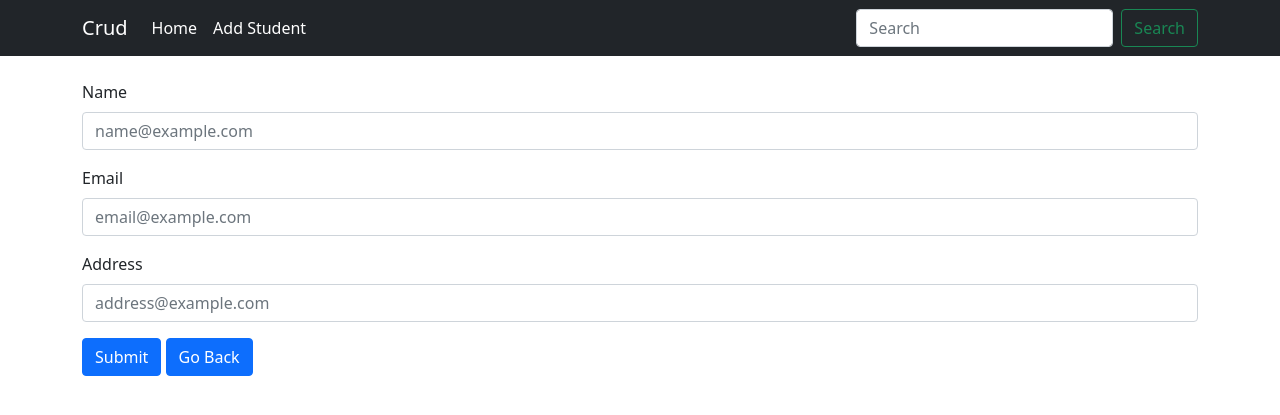
After one commit to AjRadwan/Django-crud, a Django app: page /addstudent/ in a window 1280 px wide. The commit adds this page. Shown: the top 415 px of the page. Run offline with Django 4.2, Linux system fonts and the light colour scheme.

Commit message:
add student form

```diff
--- /dev/null
+++ b/core/templates/addstudent.html
@@ -0,0 +1,27 @@
+{% extends 'base.html' %}
+
+{% block title %}Add Student{% endblock title %}
+
+{% block main_body %}
+
+<div class="container my-4">
+  <form method="POST" action="">
+      {% csrf_token %}
+    <div class="mb-3">
+        <label class="form-label">Name</label>
+        <input type="name" class="form-control" placeholder="name@example.com">
+      </div>
+    <div class="mb-3">
+        <label class="form-label">Email</label>
+        <input type="email" class="form-control" placeholder="email@example.com">
+      </div>
+    <div class="mb-3">
+        <label class="form-label">Address</label>
+        <input type="address" class="form-control" placeholder="address@example.com">
+      </div>
+      <button type="submit" class="btn btn-primary">Submit</button>
+      <a class="btn btn-primary" href="{% url 'home' %}">Go Back</a>
+  </form>
+</div>
+
+{% endblock main_body %}
--- a/core/templates/base.html
+++ b/core/templates/base.html
@@ -21,10 +21,10 @@
       <div class="collapse navbar-collapse" id="navbarSupportedContent">
         <ul class="navbar-nav me-auto mb-2 mb-lg-0">
           <li class="nav-item">
-            <a class="nav-link active" aria-current="page" href="#">Home</a>
+            <a class="nav-link active" aria-current="page" href="{% url 'home' %}">Home</a>
           </li>
           <li class="nav-item">
-            <a class="nav-link active" aria-current="page" href="#">Add Student</a>
+            <a class="nav-link active" aria-current="page" href="{% url 'addstudent' %}">Add Student</a>
           </li>
             </ul>
         <form class="d-flex">
--- a/core/templates/home.html
+++ b/core/templates/home.html
@@ -5,7 +5,6 @@
 {% block main_body %}
 
  <h2 class="text-center mt-3">Django Crud Application</h2>
-
  <div class="container my-4">
     <table class="table table-dark table-striped">
         <thead>
@@ -27,6 +26,5 @@
           </tbody>
           {% endfor %}
       </table>
-
  </div>
 {% endblock main_body %}
--- a/core/urls.py
+++ b/core/urls.py
@@ -1,6 +1,8 @@
 from django.urls import path
-from core.views import Home
+from core.views import Home, AddStudent
+
 
 urlpatterns = [
-    path("", Home.as_view(), name="home")
+    path("", Home.as_view(), name="home"),
+    path("addstudent/", AddStudent.as_view(), name="addstudent")
 ]
--- a/core/views.py
+++ b/core/views.py
@@ -1,9 +1,16 @@
 from django.shortcuts import render
 from django.views import View
 from core.models import Student
+from core.forms import StudentForm
+from django.views.generic.edit import FormView
+
 # Create your Viewss here.
 
 class Home(View):
     def get(self, request):
         student = Student.objects.all()
         return render(request, 'home.html', {'students':student})
+
+class AddStudent(View):
+    def get(self, request):
+        return render(request, 'addstudent.html')
```
Also changed, not shown: core/froms.py (added, +11 -0 lines).
